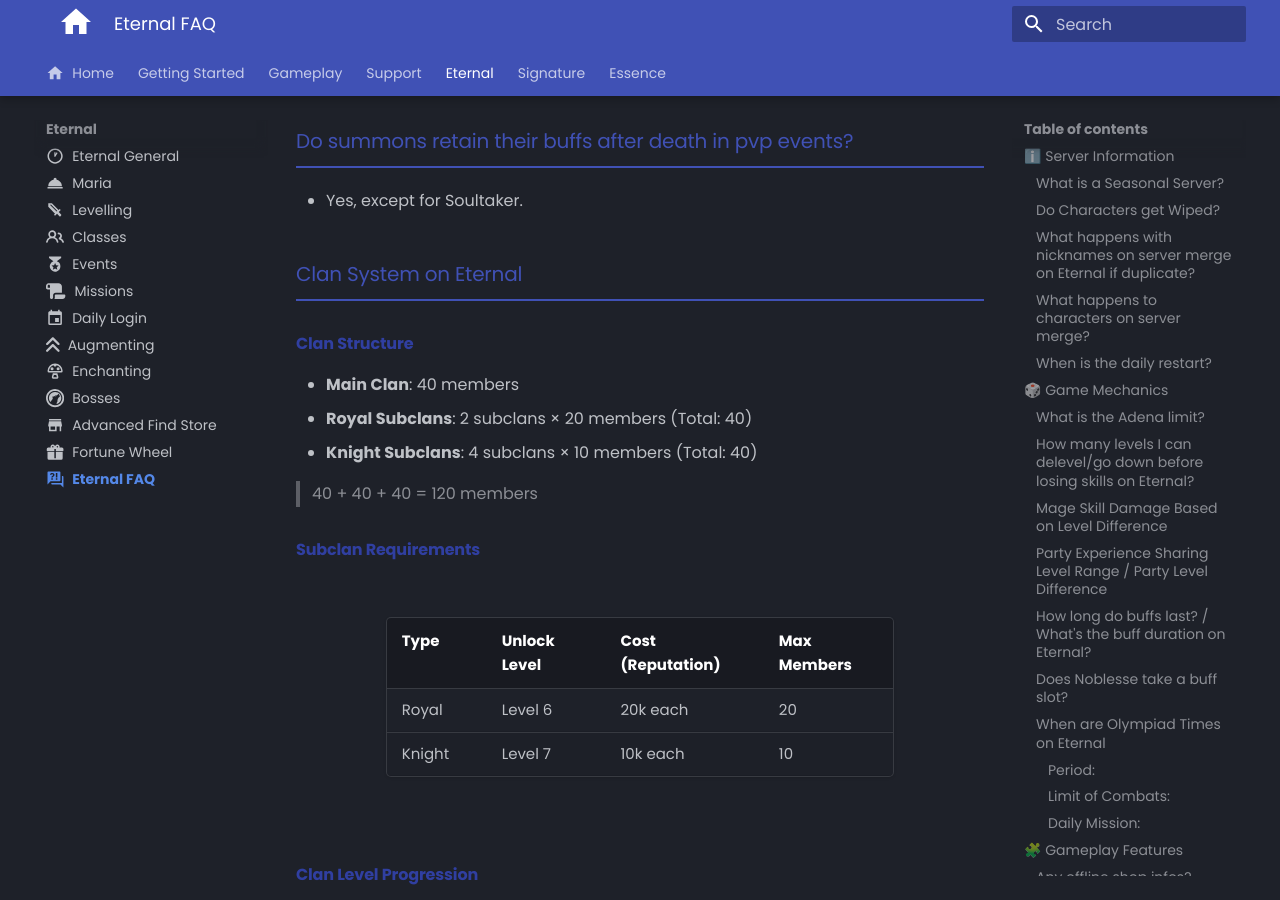
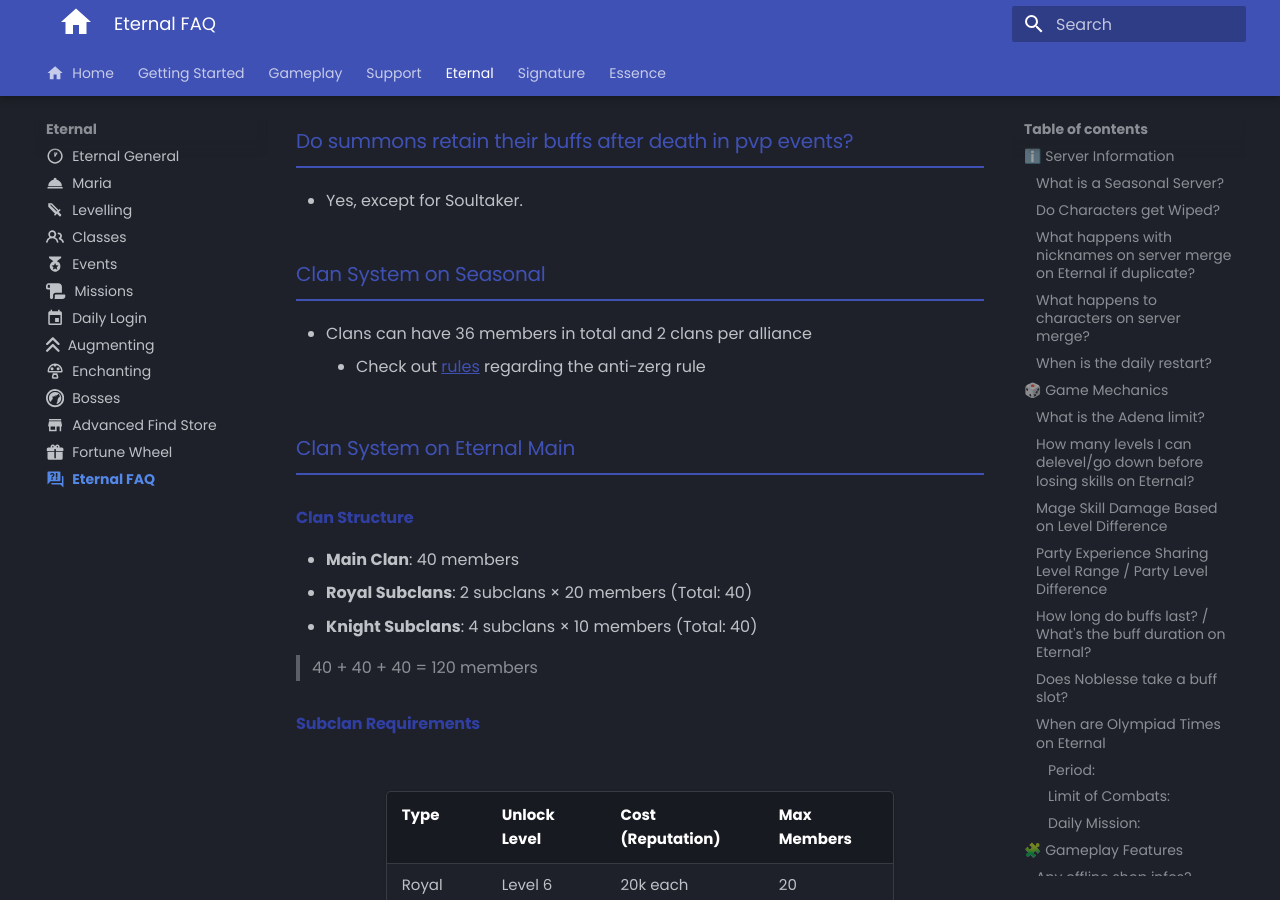
Before and after one commit to tab1-web/faq, an MkDocs documentation site: the page built from docs/eternal/faq.md, in a window 1280 px wide and 900 px high, scrolled down 3827 px. Built offline with MkDocs 1.6.1 and Material for MkDocs 9.7.7, drawn with Linux system fonts in a browser that asks for light colours; some web fonts are replaced; comment, search, counter and statistics services are not loaded.

Commit message:
updating clan system faq for eternal

```diff
--- a/docs/eternal/faq.md
+++ b/docs/eternal/faq.md
@@ -112,7 +112,11 @@ h2 {
 ### Do summons retain their buffs after death in pvp events?
 - Yes, except for Soultaker.
 
-### Clan System on Eternal
+### Clan System on Seasonal
+- Clans can have 36 members in total and 2 clans per alliance
+    - Check out [rules](/faq/support/rules) regarding the anti-zerg rule
+
+### Clan System on Eternal Main
 #### **Clan Structure**
 - **Main Clan**: 40 members
 - **Royal Subclans**: 2 subclans × 20 members (Total: 40)
```
